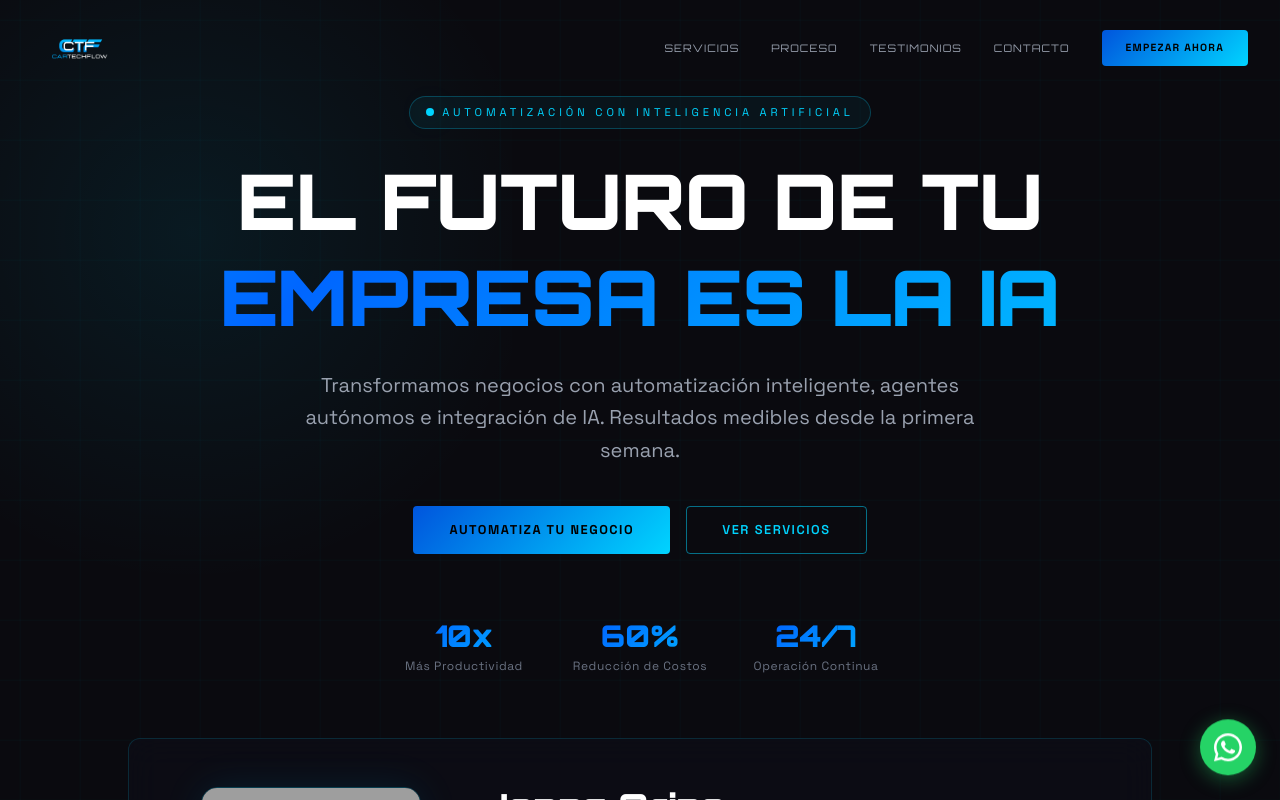
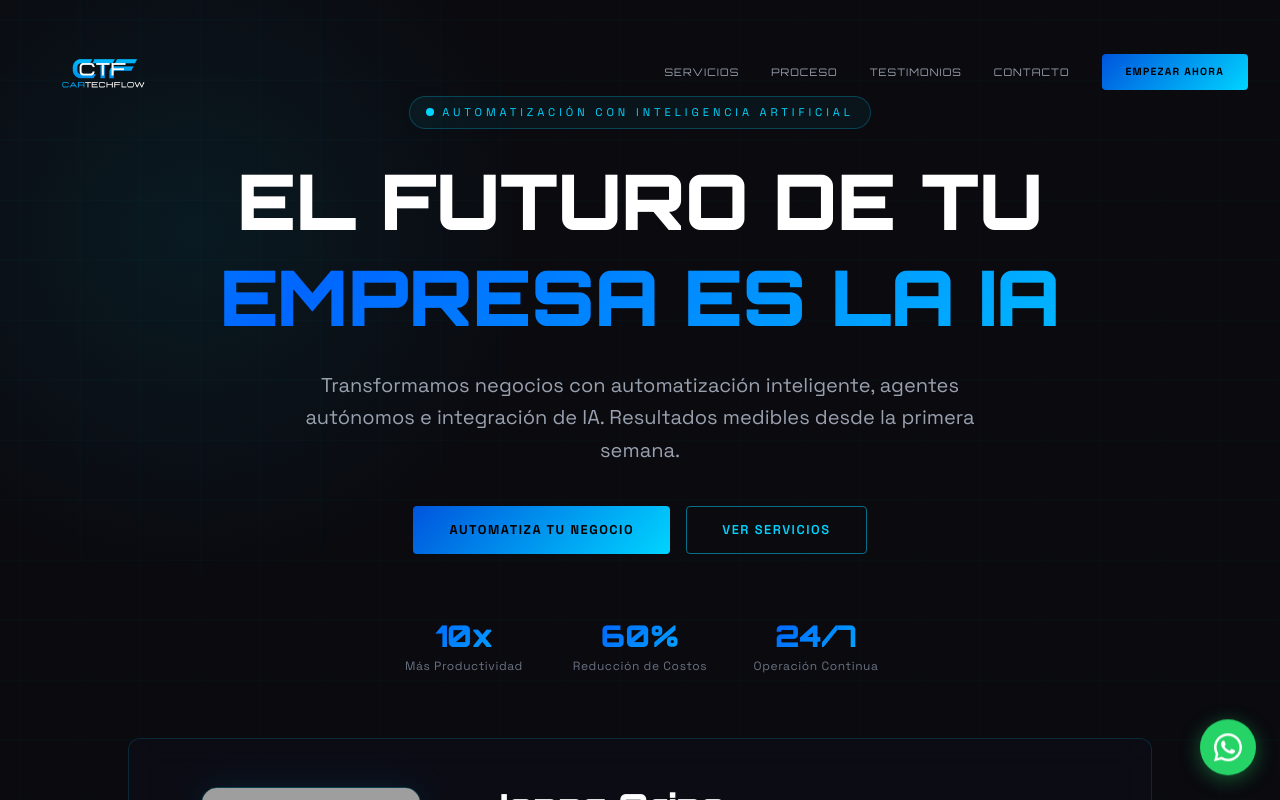
Before and after one commit to isaacArias95/cartechflow-web, a Next.js app: page / in a window 1280 px wide. Shown: the top 800 px of the page. Built offline with nearby package versions, Linux system fonts and the light colour scheme; grey boxes are pictures that could not be loaded.

Commit message:
feat: increase navbar logo to w-28/lg:w-36 for stronger visual impact
Co-Authored-By: Claude Sonnet 4.6 <noreply@anthropic.com>

```diff
--- a/src/components/Navbar.tsx
+++ b/src/components/Navbar.tsx
@@ -24,10 +24,10 @@ export default function Navbar() {
       }`}
     >
       <div className="max-w-7xl mx-auto px-4 sm:px-6 lg:px-8">
-        <div className="flex items-center justify-between h-20 lg:h-24">
+        <div className="flex items-center justify-between h-28 lg:h-36">
           {/* Logo */}
-          <a href="#" className="flex items-center gap-3 group">
-            <div className="relative w-20 h-20 lg:w-24 lg:h-24">
+          <a href="#" className="flex items-center group">
+            <div className="relative w-28 h-28 lg:w-36 lg:h-36 transition-all duration-300">
               <Image
                 src="/logo.png"
                 alt="CARTECHFLOW"
```
